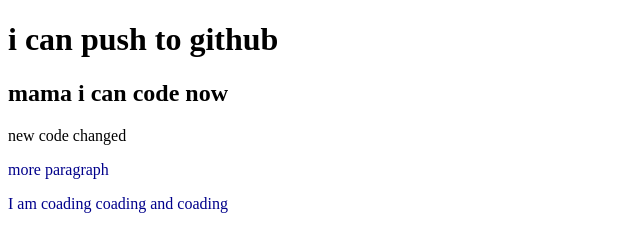
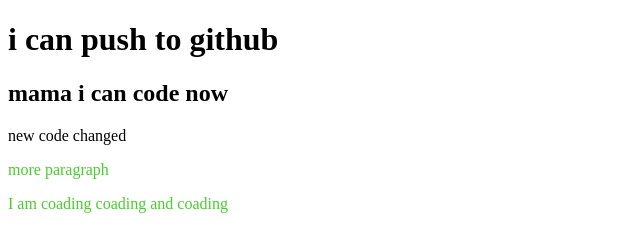
Before and after one commit to inshaislam/my-second-repo, a plain HTML site: page index.html in a window 1280 px wide. Shown: the whole page, without its empty margins (0-640 px from the left). Drawn offline with Linux system fonts and the light colour scheme.

Commit message:
style css

```diff
--- a/style.css
+++ b/style.css
@@ -1,3 +1,3 @@
 p{
-    color: darkblue;
+    color: rgb(70, 207, 42);
 }
```
